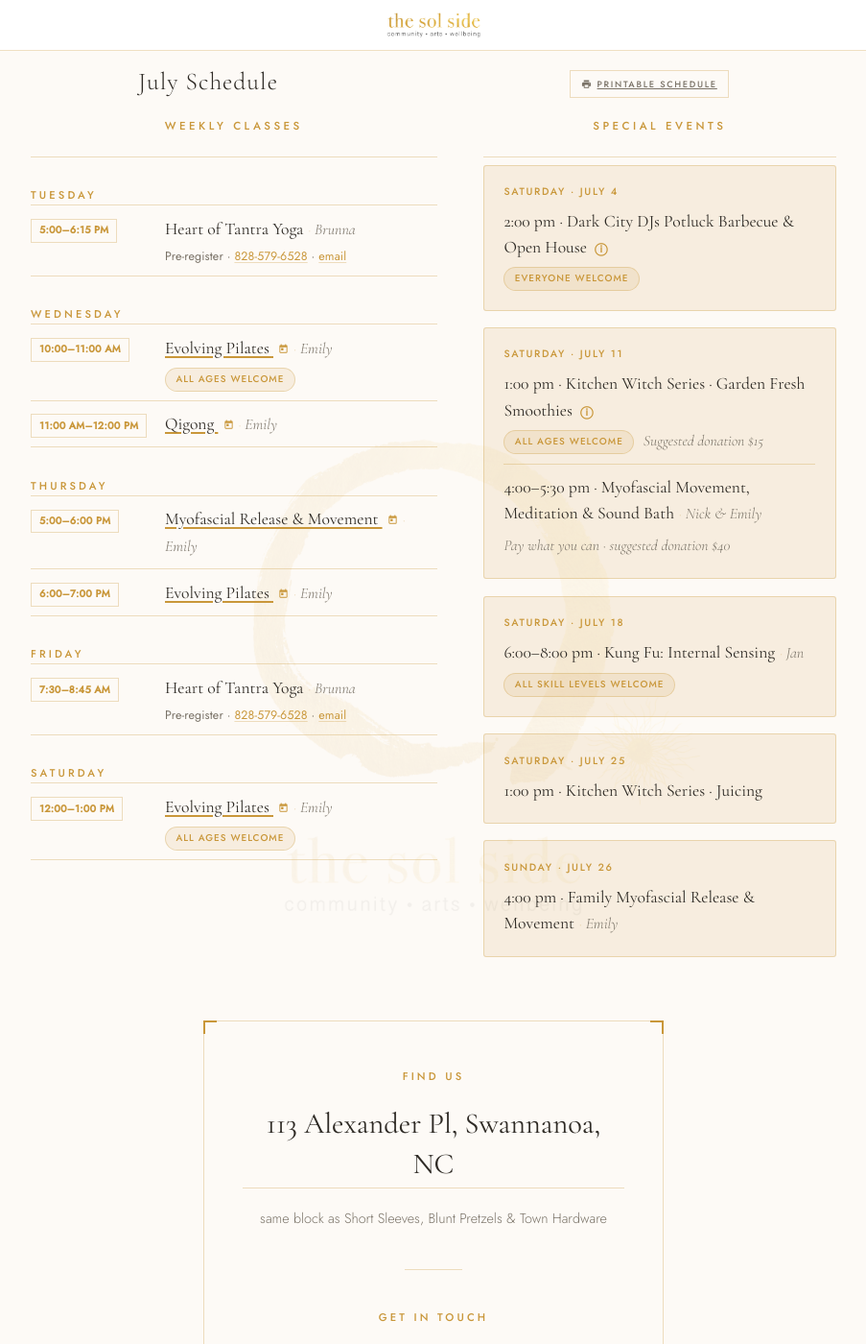
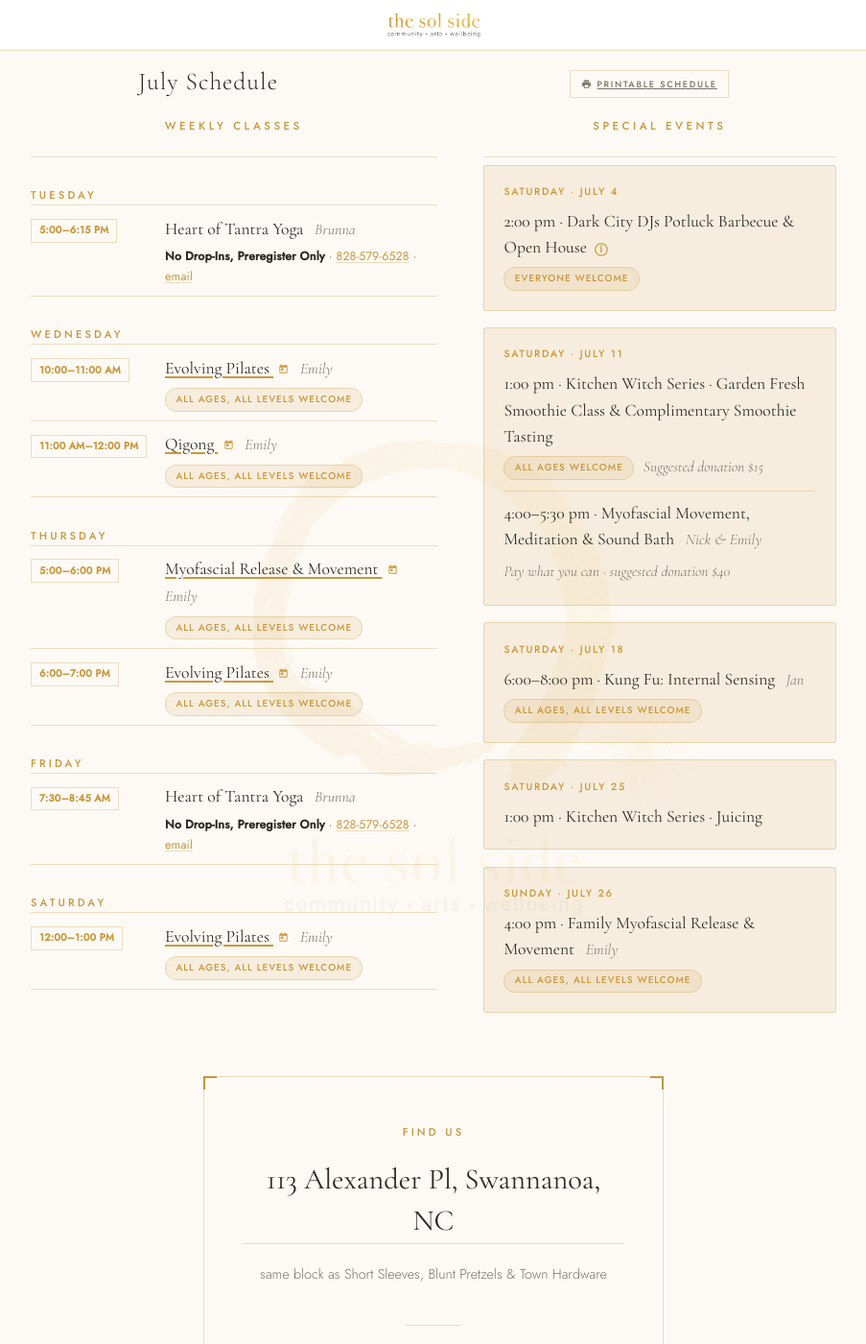
Before and after one commit to ramblinjan/solside.github.io, a Jekyll site: the page built from index.html, in a window 1280 px wide and 1400 px high, scrolled down 319 px. Shown: the whole window at 96% size, without its empty margins (188-1091 px from the left). Built offline with Jekyll 4.4.1, drawn with Linux system fonts in a browser that asks for light colours.

Commit message:
Refine July schedule copy and audience tags
- Tag all of Emily's classes (Pilates, Qigong, Myofascial Release &
  Movement) and Jan's Kung Fu with "All ages, all levels welcome"
- Rename July 11 event to "Garden Fresh Smoothie Class & Complimentary
  Smoothie Tasting"
- Brunna's Heart of Tantra Yoga now shows a bold "No Drop-Ins,
  Preregister Only" label before the contact links

Co-Authored-By: Claude Opus 4.8 <noreply@anthropic.com>

```diff
--- a/_data/classes.yml
+++ b/_data/classes.yml
@@ -45,6 +45,7 @@
   duration_min: 60
   description: "Movement changes energy. Energy changes movement. Cultivate well-being and awareness. Qi is energy, the life force flowing through all nature. Gong means skill acquired through practice. The practice of Qigong cultivates a natural flow of Qi connecting our internal landscape with to the universe's."
   short_description: "Movement changes energy. Energy changes movement."
+  audience: "All ages, all levels welcome"
   url: "https://solbody.as.me/schedule/e12d02d4/appointment/94278770/calendar/8975567"
 
 - id: rocking-rolling-joints
@@ -61,6 +62,7 @@
   duration_min: 60
   description: "Strengthen your core and balance your posture using the principles of Joseph Pilates's original matwork adapted for modern times."
   short_description: "Strengthen your core and balance your posture using modern Pilates."
+  audience: "All ages, all levels welcome"
   url: "https://solbody.as.me/schedule/e12d02d4/appointment/94280491/calendar/8975567"
 
 - id: myofascial-meditation
@@ -77,4 +79,5 @@
   duration_min: 60
   description: "A gentle blend of myofascial self-release and mindful movement. Using props and supported positions rooted in the John F. Barnes Myofascial Release Approach®, we soften fascial restrictions and then carry that ease into simple, functional movement. Leave feeling more open, mobile, and at home in your body."
   short_description: "Release fascial tension and move with ease — self-treatment meets mindful movement."
+  audience: "All ages, all levels welcome"
   url: "https://solbody.as.me/"
--- a/_data/recurring.yml
+++ b/_data/recurring.yml
@@ -7,7 +7,6 @@
   class_id: evolving-pilates
   day: Wednesday
   time: "10:00"
-  audience: "All ages welcome"
 
 - month: "2026-07"
   class_id: qigong-flow
@@ -33,4 +32,3 @@
   class_id: evolving-pilates
   day: Saturday
   time: "12:00"
-  audience: "All ages welcome"
--- a/_data/workshops.yml
+++ b/_data/workshops.yml
@@ -10,10 +10,9 @@
 
 - date: "2026-07-11"
   time: "13:00"
-  title: "Kitchen Witch Series · Garden Fresh Smoothies"
+  title: "Kitchen Witch Series · Garden Fresh Smoothie Class & Complimentary Smoothie Tasting"
   audience: "All ages welcome"
   price: "Suggested donation $15"
-  short_description: "Includes a smoothie tasting."
 
 - date: "2026-07-11"
   time: "16:00"
@@ -27,7 +26,7 @@
   duration_min: 120
   title: "Kung Fu: Internal Sensing"
   instructor_id: jan-kung-fu
-  audience: "All skill levels welcome"
+  audience: "All ages, all levels welcome"
 
 - date: "2026-07-25"
   time: "13:00"
@@ -37,3 +36,4 @@
   time: "16:00"
   title: "Family Myofascial Release & Movement"
   instructor_id: emily-smith
+  audience: "All ages, all levels welcome"
--- a/assets/css/styles.css
+++ b/assets/css/styles.css
@@ -457,6 +457,10 @@ section {
   letter-spacing: 0.01em;
   color: var(--muted);
   margin-top: 0.25rem;
+}
+.event__register-label {
+  font-weight: 600;
+  color: var(--ink);
 }
 .event__register a {
   color: var(--gold);
--- a/assets/js/schedule.js
+++ b/assets/js/schedule.js
@@ -71,7 +71,7 @@ function metaLine(audience, price) {
 
 function registerLine(phone, email) {
   return `
-            <div class="event__register">Pre-register${
+            <div class="event__register"><strong class="event__register-label">No Drop-Ins, Preregister Only</strong>${
               phone ? ` · <a href="tel:+1${phone.replace(/\D/g, '')}">${phone}</a>` : ''
             }${
               email ? ` · <a href="mailto:${email}">email</a>` : ''
```
